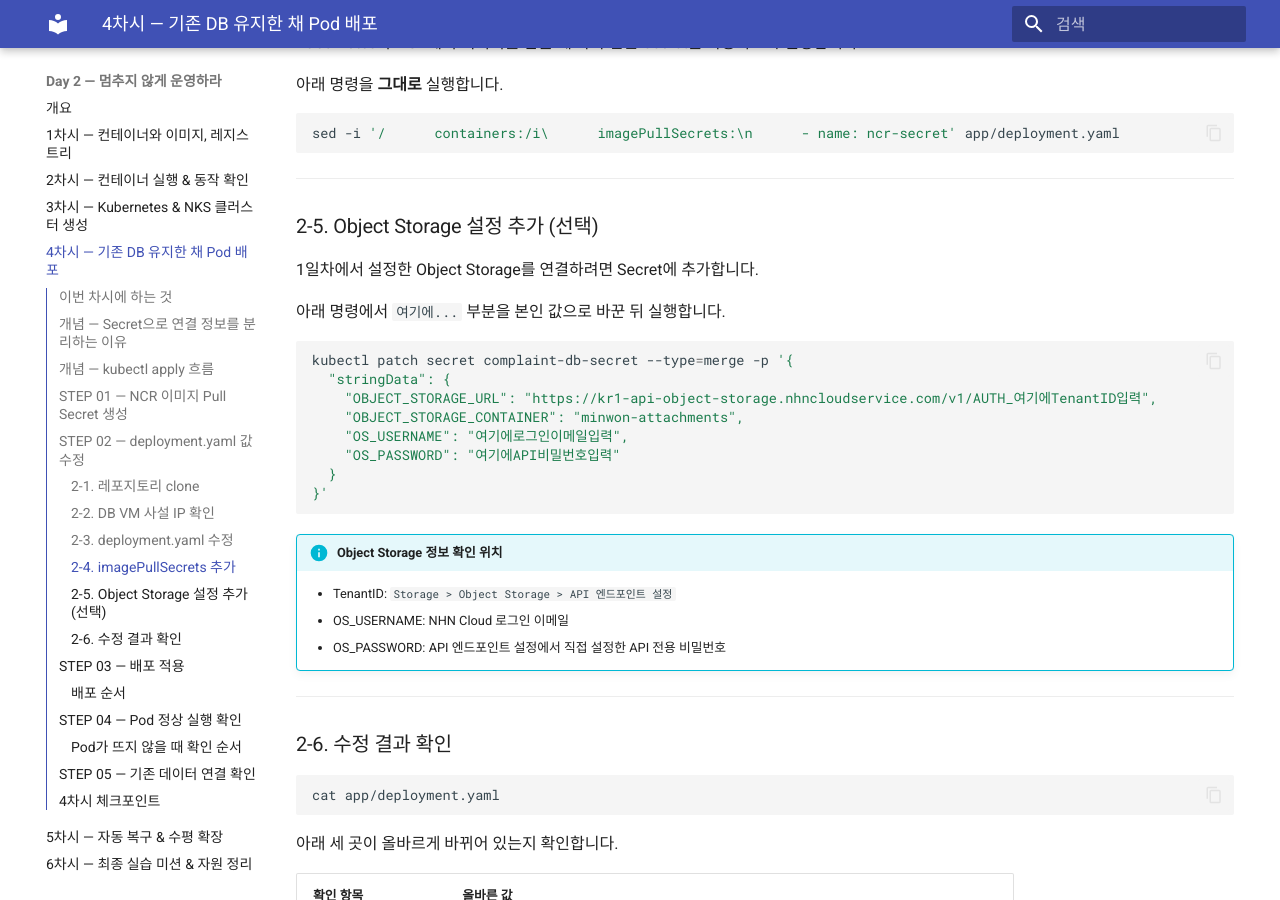
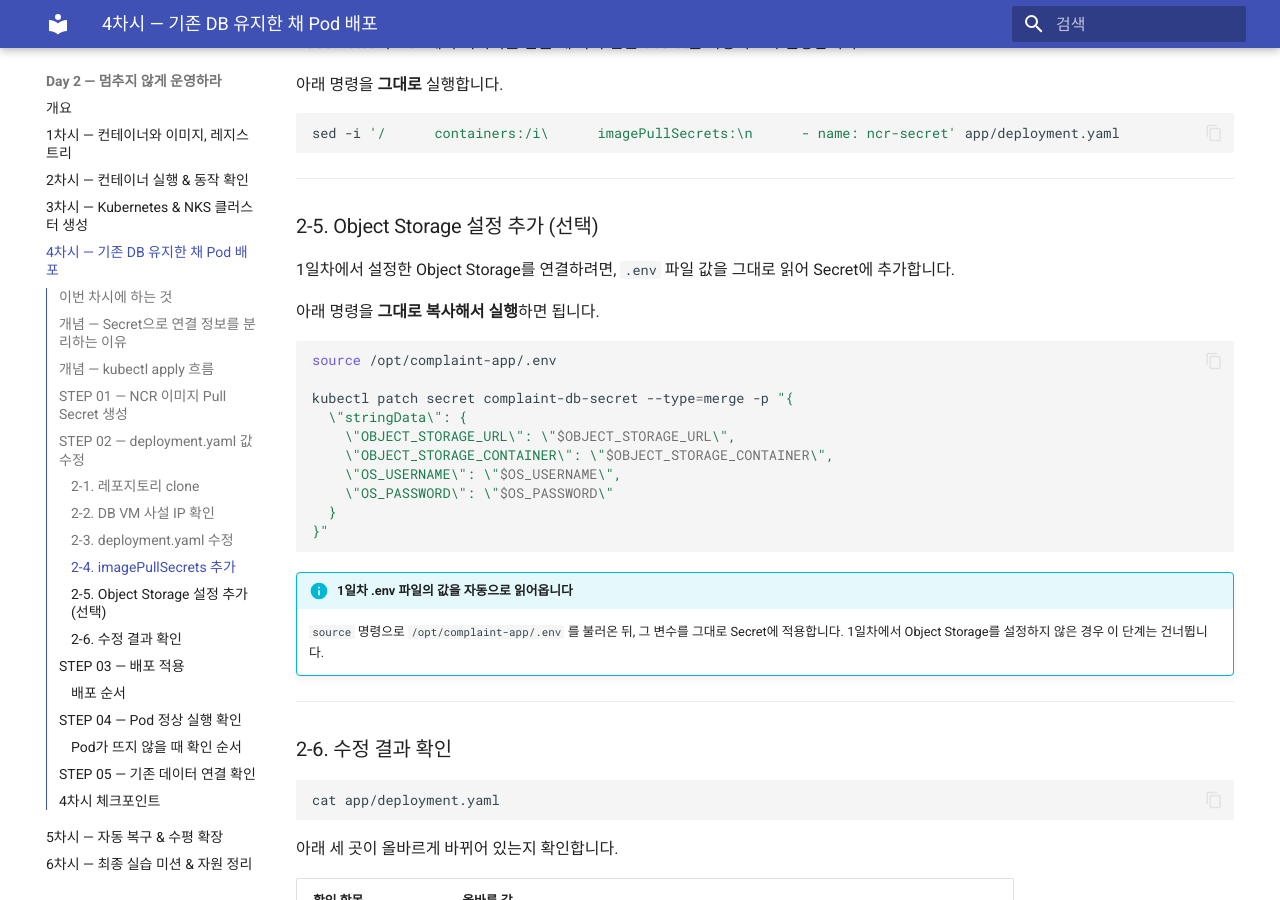
Before and after one commit to skilleat-labs/cloud-native-minwon-lab, an MkDocs documentation site: the page built from docs/day2/session4.md, in a window 1280 px wide and 900 px high, scrolled down 3060 px. Built offline with MkDocs 1.6.1 and Material for MkDocs 9.7.7, drawn with Linux system fonts in a browser that asks for light colours.

Commit message:
docs: use .env file auto-load for Object Storage secret patch

````diff
--- a/docs/day2/session4.md
+++ b/docs/day2/session4.md
@@ -154,25 +154,26 @@ sed -i '/      containers:/i\      imagePullSecrets:\n      - name: ncr-secret'
 
 ### 2-5. Object Storage 설정 추가 (선택)
 
-1일차에서 설정한 Object Storage를 연결하려면 Secret에 추가합니다.
+1일차에서 설정한 Object Storage를 연결하려면, `.env` 파일 값을 그대로 읽어 Secret에 추가합니다.
 
-아래 명령에서 `여기에...` 부분을 본인 값으로 바꾼 뒤 실행합니다.
+아래 명령을 **그대로 복사해서 실행**하면 됩니다.
 
 ```bash
-kubectl patch secret complaint-db-secret --type=merge -p '{
-  "stringData": {
-    "OBJECT_STORAGE_URL": "https://kr1-api-object-storage.nhncloudservice.com/v1/AUTH_여기에TenantID입력",
-    "OBJECT_STORAGE_CONTAINER": "minwon-attachments",
-    "OS_USERNAME": "여기에로그인이메일입력",
-    "OS_PASSWORD": "여기에API비밀번호입력"
+source /opt/complaint-app/.env
+
+kubectl patch secret complaint-db-secret --type=merge -p "{
+  \"stringData\": {
+    \"OBJECT_STORAGE_URL\": \"$OBJECT_STORAGE_URL\",
+    \"OBJECT_STORAGE_CONTAINER\": \"$OBJECT_STORAGE_CONTAINER\",
+    \"OS_USERNAME\": \"$OS_USERNAME\",
+    \"OS_PASSWORD\": \"$OS_PASSWORD\"
   }
-}'
+}"
 ```
 
-!!! info "Object Storage 정보 확인 위치"
-    - TenantID: `Storage > Object Storage > API 엔드포인트 설정`
-    - OS_USERNAME: NHN Cloud 로그인 이메일
-    - OS_PASSWORD: API 엔드포인트 설정에서 직접 설정한 API 전용 비밀번호
+!!! info "1일차 .env 파일의 값을 자동으로 읽어옵니다"
+    `source` 명령으로 `/opt/complaint-app/.env` 를 불러온 뒤, 그 변수를 그대로 Secret에 적용합니다.
+    1일차에서 Object Storage를 설정하지 않은 경우 이 단계는 건너뜁니다.
 
 ---
 
````
